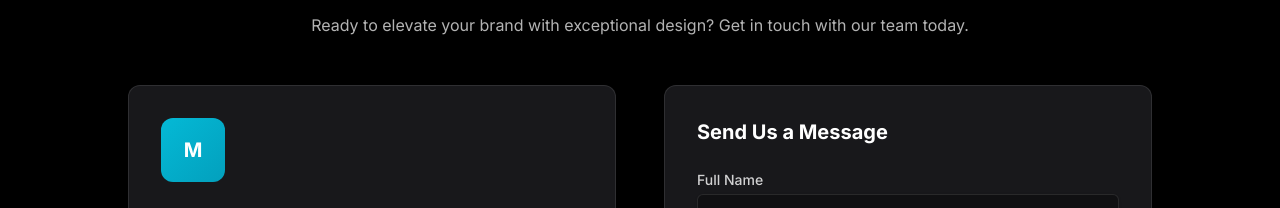
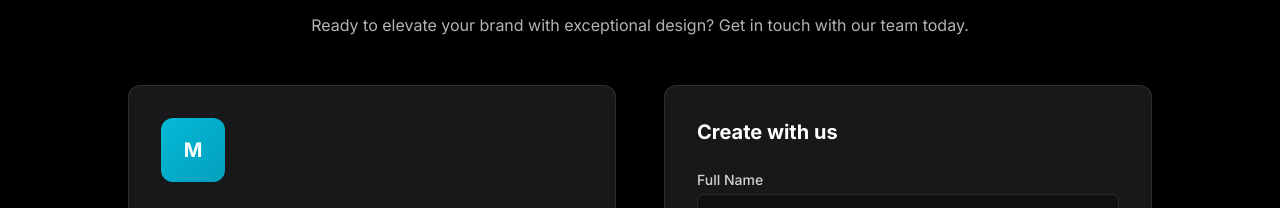
Before and after one commit to daniellambert95/miller-dzn, a Next.js app: page / in a window 1280 px wide. Shown: the part 5898-6106 px from the top of the page. Built offline with nearby package versions, Linux system fonts and the light colour scheme.

Commit message:
Update ContactSection.tsx

```diff
--- a/src/components/ContactSection.tsx
+++ b/src/components/ContactSection.tsx
@@ -131,7 +131,7 @@
 
           {/* Contact Form */}
           <div id="contact-form" className="bg-zinc-900 border border-white/10 rounded-xl p-8">
-            <h3 className="text-xl font-bold mb-6 text-white">Send Us a Message</h3>
+            <h3 className="text-xl font-bold mb-6 text-white">Create with us</h3>
 
             {submitStatus.type && (
               <div className={`mb-6 p-4 rounded-md ${
```
